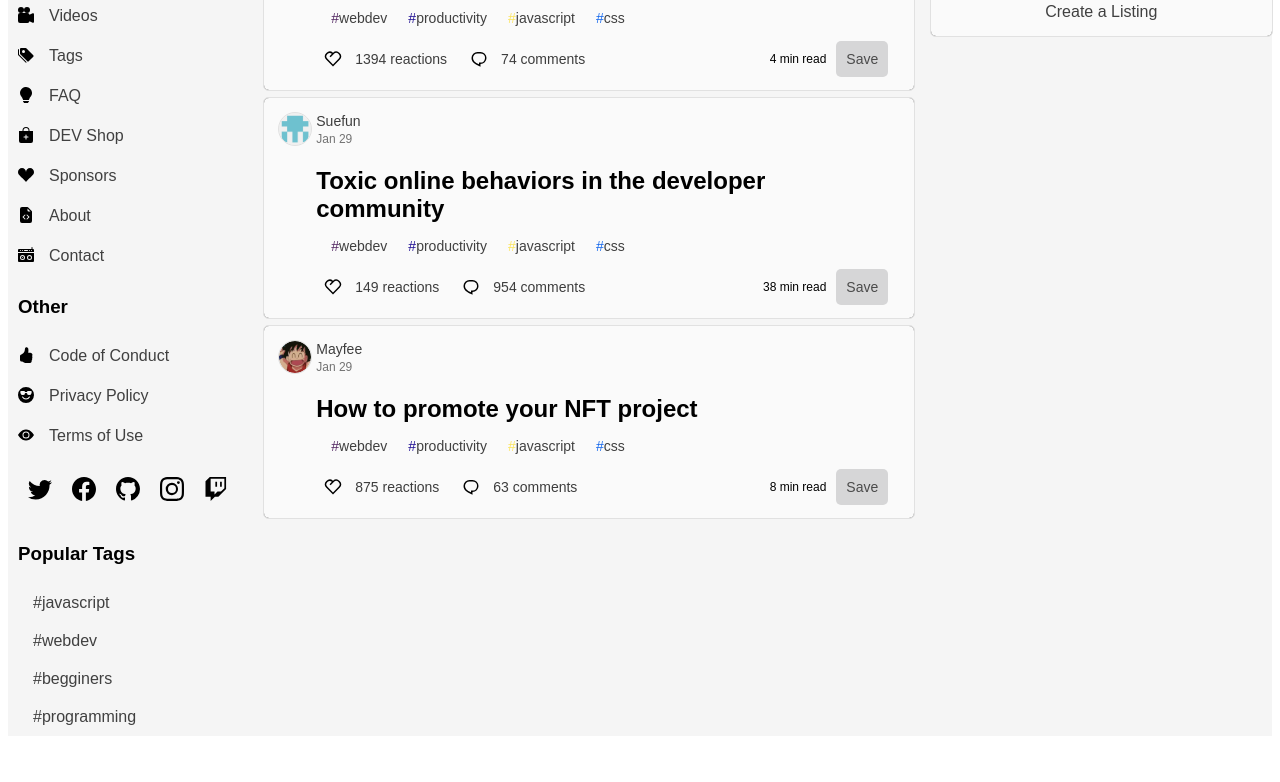
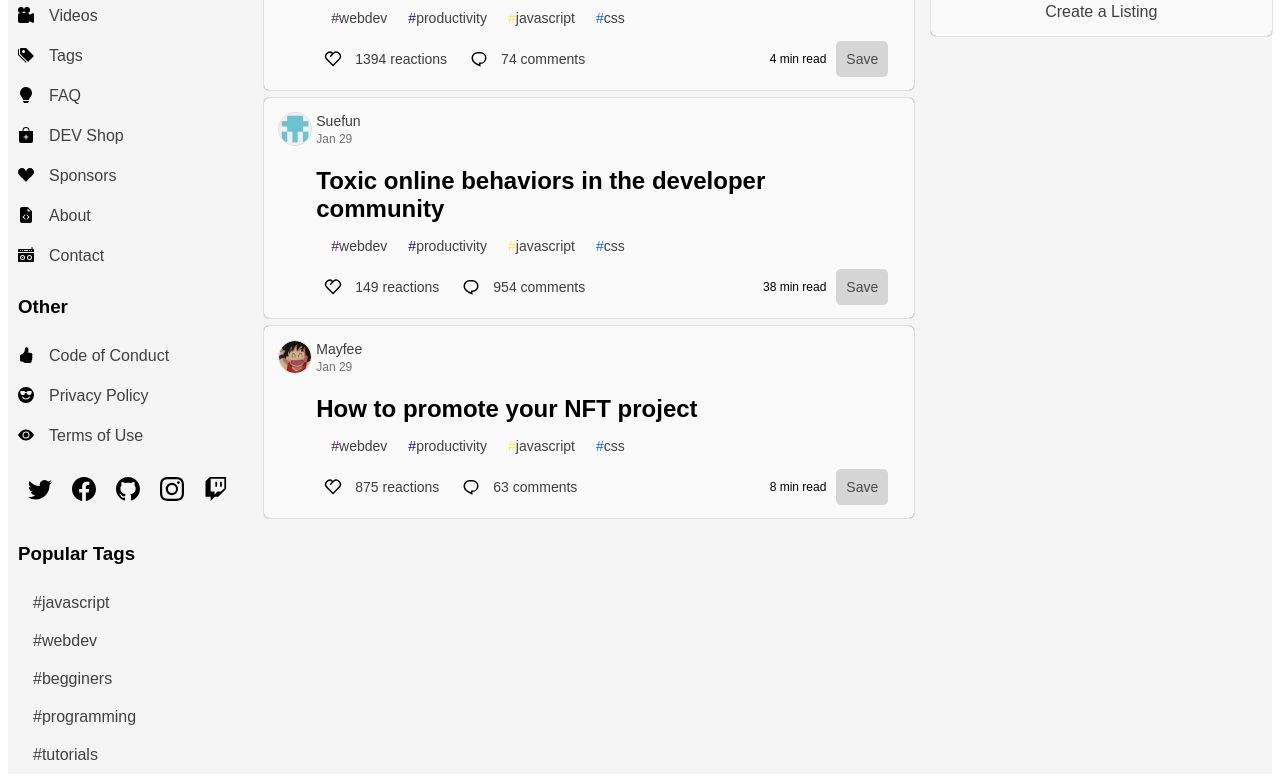
Before and after one commit to mikovaz/devto-maquetado, a plain HTML site: page index.html in a window 1280 px wide. Shown: the part 532-1314 px from the top of the page. Before the commit the page ends 1276 px from the top, so only its background shows below. Drawn offline with Linux system fonts and the light colour scheme.

Commit message:
added #tutorials

```diff
--- a/index.html
+++ b/index.html
@@ -230,6 +230,9 @@
                         </div>
                         <div class="tagsText">
                             <span>#programming</span>
+                        </div>
+                        <div class="tagsText">
+                            <span>#tutorials</span>
                         </div>
                     </div>
             </div>
```
